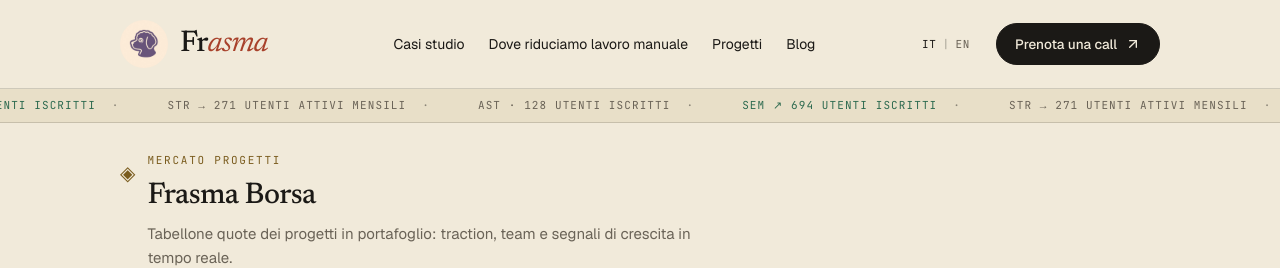
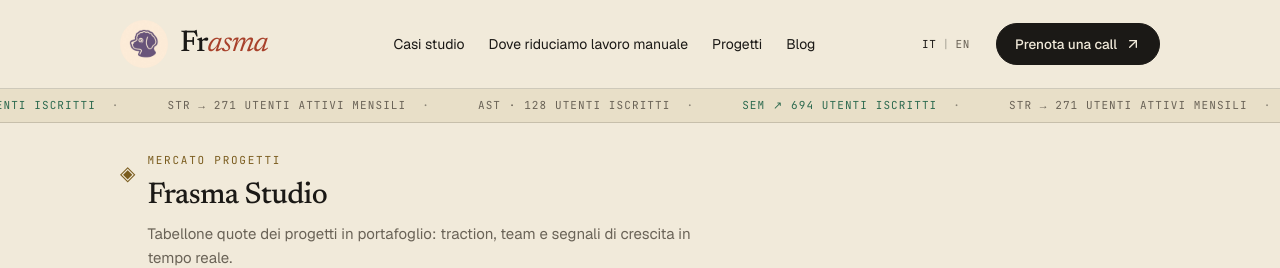
Before and after one commit to francemazzi/frasma, a Next.js app: page /studio in a window 1280 px wide. Shown: the top 268 px of the page. Built offline with nearby package versions, Linux system fonts and the light colour scheme.

Commit message:
fix: update ExchangeHeader title from "Frasma Borsa" to "Frasma Studio"

```diff
--- a/components/projectFarm/ExchangeHeader.tsx
+++ b/components/projectFarm/ExchangeHeader.tsx
@@ -15,7 +15,7 @@
         <div>
           <p className="ed-kicker text-exchange-ticker">Mercato progetti</p>
           <h1 className="font-serif text-2xl font-medium tracking-[-0.02em] text-ink sm:text-3xl">
-            Frasma Borsa
+            Frasma Studio
           </h1>
           <p className="mt-2 max-w-xl text-sm leading-relaxed text-ink-soft sm:text-[15px]">
             Tabellone quote dei progetti in portafoglio: traction, team e
```
